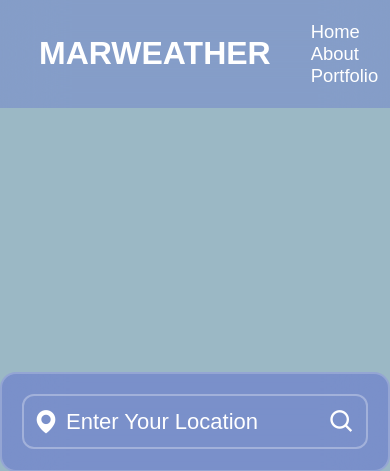
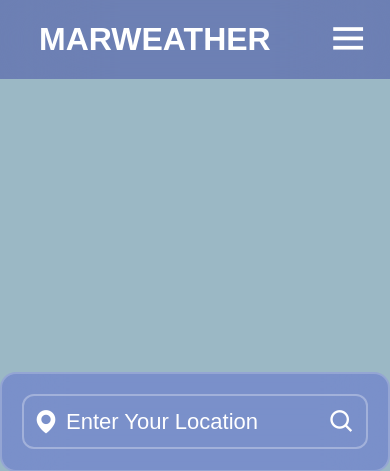
Before and after one commit to Critical2020/MarWeather, a PHP site: page / in a window 390 px wide. Shown: the top 471 px of the page. Run offline with PHP 8.4, Linux system fonts and the light colour scheme.

Commit message:
UX/UI responsive

```diff
--- a/index.html
+++ b/index.html
@@ -10,17 +10,17 @@
 <body>
         <header class="header">
             <a href="#" class="logo">MARWEATHER</a>
-
+            <input type="checkbox" id="check">
+            <label for="check" class="icons">
+                <i class="bx bx-menu" id="menu-icon"></i>
+                <i class="bx bx-x" id="close-icon"></i>
+            </label>
             <nav class="navbar">
-                <a href="#">Home</a>
-                <a href="#">About</a>
-                <a href="#">Portfolio</a>
+                <a href="#" style="--i:0;">Home</a>
+                <a href="#" style="--i:1;">About</a>
+                <a href="#" style="--i:2;">Portfolio</a>
             </nav>
         </header>
-
-
-
-
 
     <div class="container">
         <div class="search-box">
--- a/style.css
+++ b/style.css
@@ -20,12 +20,42 @@ body {
     left: 0;
     width: 100%;
     padding: 1.3rem 10%;
-    background: rgba(101, 117, 205, .4);
-    backdrop-filter: blur(30px);
     display: flex;
+    background: rgba(101, 117, 205, .6);
     justify-content: space-between;
     align-items: center;
     z-index: 100;
+}
+
+.header::before {
+    content: '';
+    position: absolute;
+    top: 0;
+    left: 0;
+    width: 100%;
+    height: 100%;
+    background: rgba(0, 0, 0, .1);
+    backdrop-filter: blur(50px);
+    z-index: -1;
+}
+
+.header::after {
+    content: '';
+    position: absolute;
+    top: 0;
+    left: -100%;
+    width: 100%;
+    height: 100%;
+    background: linear-gradient(90deg, transparent, rgba(36, 22, 161, 0.4), transparent);
+    transition: 5s;
+}
+
+.header:hover::after {
+    left: 100%;
+}
+
+#check {
+    display: none;
 }
 
 .logo {
@@ -42,6 +72,16 @@ body {
     font-weight: 500;
     margin-left: 2.5rem;
 }
+
+.icons {
+    position: absolute;
+    font-size: 2.8rem;
+    right: 5%;
+    color: #fff;
+    cursor: pointer;
+    display: none;
+}
+
 
 .container {
     position: relative;
@@ -286,3 +326,62 @@ body {
 .active-clone#clone-info-wind span {
     transform: translateY(0%);
 }
+
+/* ADICIONALES */
+
+@media (max-width: 992px) {
+    .header _{
+        padding: 1.3rem 5%;
+    }
+}
+
+@media (max-width: 768px) {
+    .icons {
+        display: inline-flex;
+    }
+
+    #check:checked~.icons #menu-icon {
+        display: none;
+    }
+
+    .icons #close-icon {
+        display: none;
+    }
+
+    #check:checked~.icons #close-icon {
+        display: block;
+    }
+
+    .navbar {
+        position: absolute;
+        top: 100%;
+        left: 0;
+        width: 100%;
+        height: 0;
+        background: rgba(0, 0, 0, .1);
+        backdrop-filter: blur(50px);
+        box-shadow: 0 .5rem 1rem rgba(0, 0, 0, .1);
+        overflow: hidden;
+        transition: .3s ease;
+    }
+
+    #check:checked~.navbar{
+        height: 10.7rem;
+    }
+
+    .navbar a {
+        display: block;
+        font-size: 1.1rem;
+        margin: 1.5rem 0;
+        text-align: center;
+        transform: translateY(-50px);
+        opacity: 0;
+        transition: .3s ease;
+    }
+
+    #check:checked~.navbar a{
+        transform: translateY(0);
+        opacity: 1;
+        transition-delay: calc(.15s * var(--i));
+    }
+}
```
